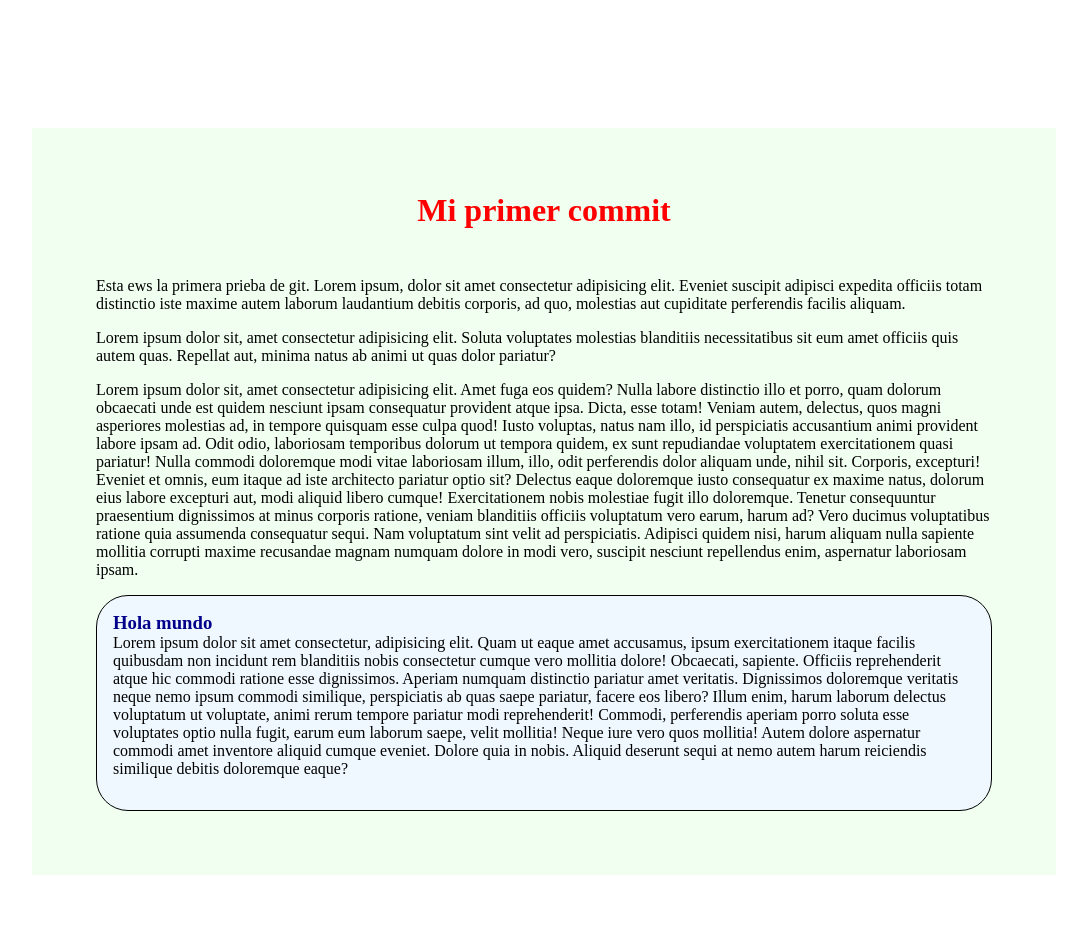
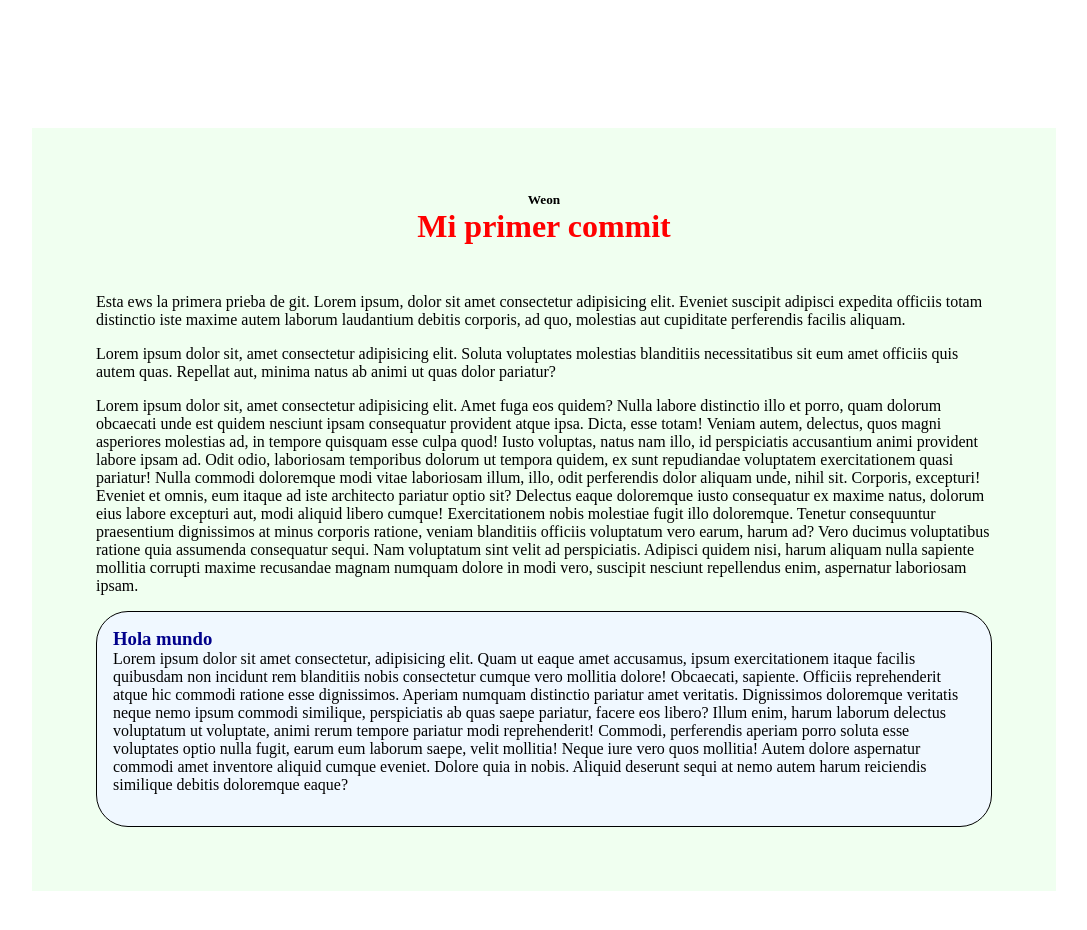
Before and after one commit to Duran24062005/PruebaGit, a plain HTML site: page index.html in a window 1280 px wide. Shown: the whole page, without its empty margins (96-1183 px from the left). Drawn offline with Linux system fonts and the light colour scheme.

Commit message:
"feat: :fire: added weon"

```diff
--- a/index.html
+++ b/index.html
@@ -46,6 +46,7 @@
 </head>
 <body>
     <div class="contenedor">
+        <h5>Weon</h5>
         <h1>Mi primer commit</h1>
         <p>
             Esta ews la primera prieba de git.
```
